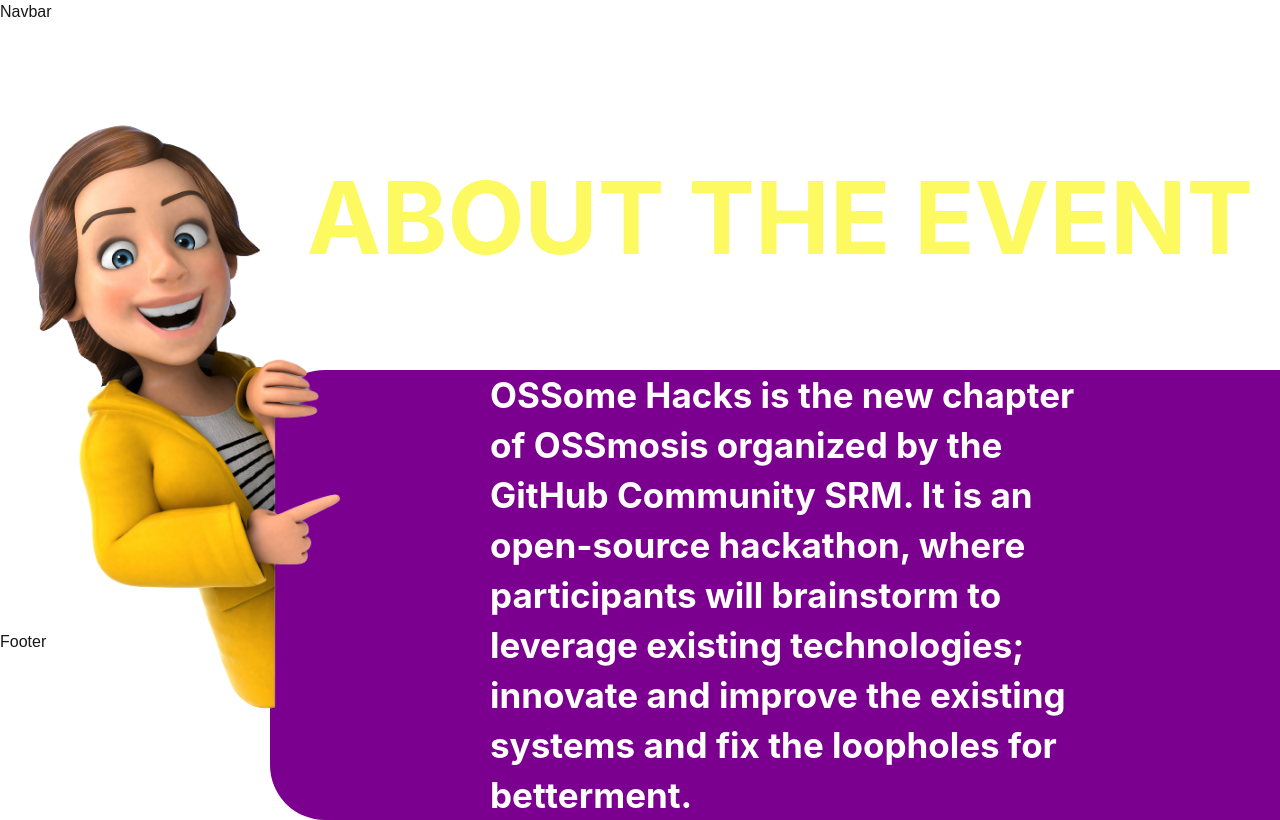
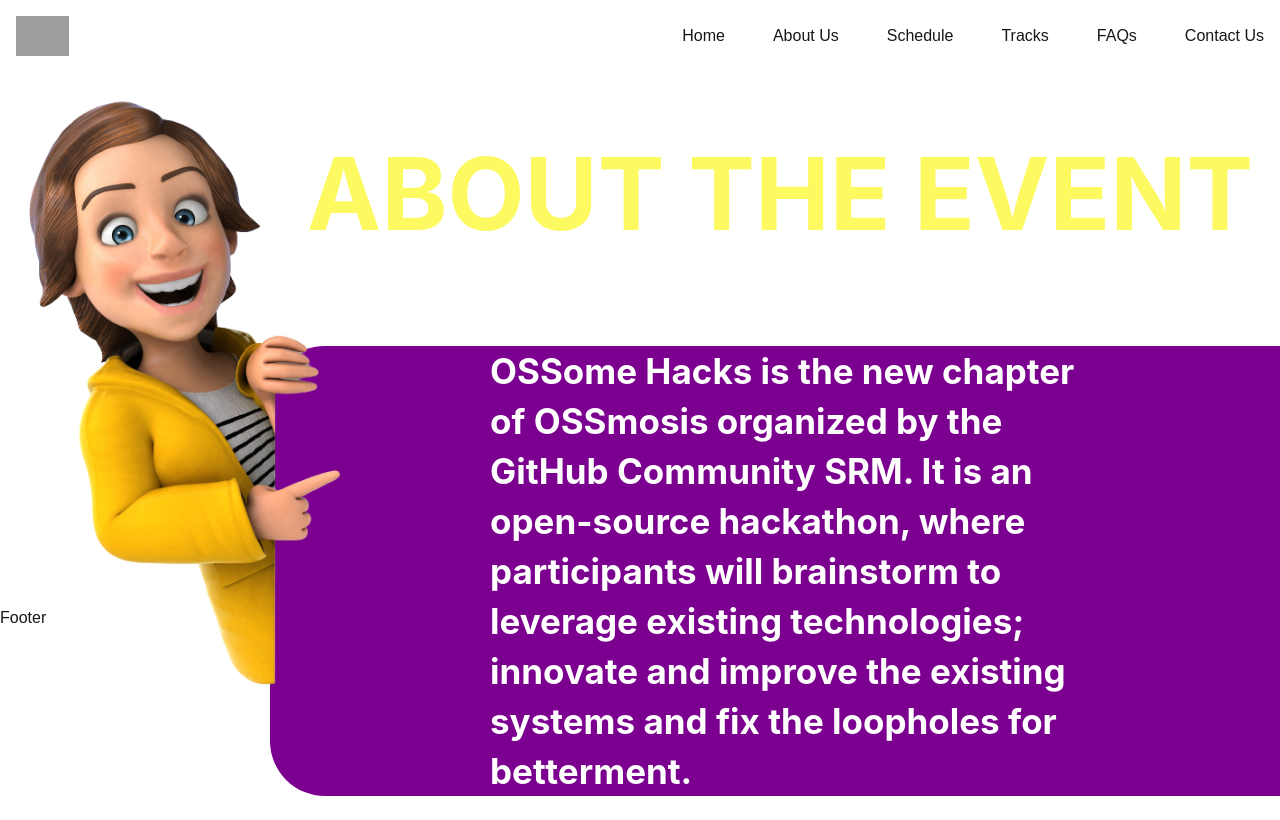
Before and after one commit to SRM-IST-KTR/ohplaceholder, a Next.js app: page / in a window 1280 px wide. Shown: the top 820 px of the page. Built offline with nearby package versions, Linux system fonts and the light colour scheme; grey boxes are pictures that could not be loaded.

Commit message:
Navbar done

```diff
--- a/components/Shared/Navbar/Navbar.jsx
+++ b/components/Shared/Navbar/Navbar.jsx
@@ -1,13 +1,116 @@
 import React, { useState, useEffect } from "react";
 import { AiOutlineClose, AiOutlineMenu } from "react-icons/ai";
+import Link from "next/link"; // Import Link from next/link
 
 const Navbar = () => {
+  const [color, setColor] = useState("transparent");
+  const [menuOpen, setMenuOpen] = useState(false);
 
-    return (
-        <div className="">
-            Navbar
-        </div>
-    );
+  // Change background color on scroll
+  const changeColor = () => {
+    if (window.scrollY >= 100) {
+      setColor("#000");
+    } else {
+      setColor("transparent");
+    }
+  };
+
+  useEffect(() => {
+    window.addEventListener("scroll", changeColor);
+    return () => window.removeEventListener("scroll", changeColor);
+  }, []);
+
+  // Toggle mobile menu
+  const toggleMenu = () => {
+    setMenuOpen(!menuOpen);
+  };
+
+  return (
+    <div
+      style={{ backgroundColor: color }}
+      className="w-full fixed z-10 top-0 left-0 flex justify-between items-center p-4 transition-colors duration-300"
+    >
+      {/* Logo Section */}
+      <div className="flex items-center">
+        <img src="/logo.png" alt="Logo" className="h-10" />
+      </div>
+
+      {/* Desktop Menu */}
+      <nav className="hidden md:flex gap-8 lg:gap-12">
+        <Link href="/" legacyBehavior>
+          <a className="block hover:text-yellow-400">Home</a>
+        </Link>
+        <Link href="/about" legacyBehavior>
+          <a className="block hover:text-yellow-400">About Us</a>
+        </Link>
+        <Link href="/schedule" legacyBehavior>
+          <a className="block hover:text-yellow-400">Schedule</a>
+        </Link>
+        <Link href="/tracks" legacyBehavior>
+          <a className="block hover:text-yellow-400">Tracks</a>
+        </Link>
+        <Link href="/faqs" legacyBehavior>
+          <a className="block hover:text-yellow-400">FAQs</a>
+        </Link>
+        <Link href="/contact" legacyBehavior>
+          <a className="block hover:text-yellow-400">Contact Us</a>
+        </Link>
+      </nav>
+
+      {/* Hamburger Menu Icon for Mobile */}
+      <div className="md:hidden">
+        <button onClick={toggleMenu} className="text-2xl">
+          {menuOpen ? <AiOutlineClose /> : <AiOutlineMenu />}
+        </button>
+      </div>
+
+      {/* Slide-in Mobile Menu */}
+      <div
+        className={`fixed top-0 right-0 h-full w-64 bg-black text-white transform ${
+          menuOpen ? "translate-x-0" : "translate-x-full"
+        } transition-transform duration-300 md:hidden`}
+      >
+        <button
+          onClick={toggleMenu}
+          className="absolute top-4 right-4 text-2xl"
+        >
+          <AiOutlineClose />
+        </button>
+        <nav className="flex flex-col items-start p-8 gap-4 mt-10">
+          <Link href="/" legacyBehavior>
+            <a className="block hover:text-yellow-400" onClick={toggleMenu}>
+              Home
+            </a>
+          </Link>
+          <Link href="/about" legacyBehavior>
+            <a className="block hover:text-yellow-400" onClick={toggleMenu}>
+              About Us
+            </a>
+          </Link>
+          <Link href="/schedule" legacyBehavior>
+            <a className="block hover:text-yellow-400" onClick={toggleMenu}>
+              Schedule
+            </a>
+          </Link>
+          <Link href="/tracks" legacyBehavior>
+            <a className="block hover:text-yellow-400" onClick={toggleMenu}>
+              Tracks
+            </a>
+          </Link>
+          <Link href="/faqs" legacyBehavior>
+            <a className="block hover:text-yellow-400" onClick={toggleMenu}>
+              FAQs
+            </a>
+          </Link>
+          <Link href="/contact" legacyBehavior>
+            <a className="block hover:text-yellow-400" onClick={toggleMenu}>
+              Contact Us
+            </a>
+          </Link>
+        </nav>
+      </div>
+    </div>
+  );
 };
 
 export default Navbar;
```
Also changed, not shown: 1 other file (tests, documents, lock files or other folders).
